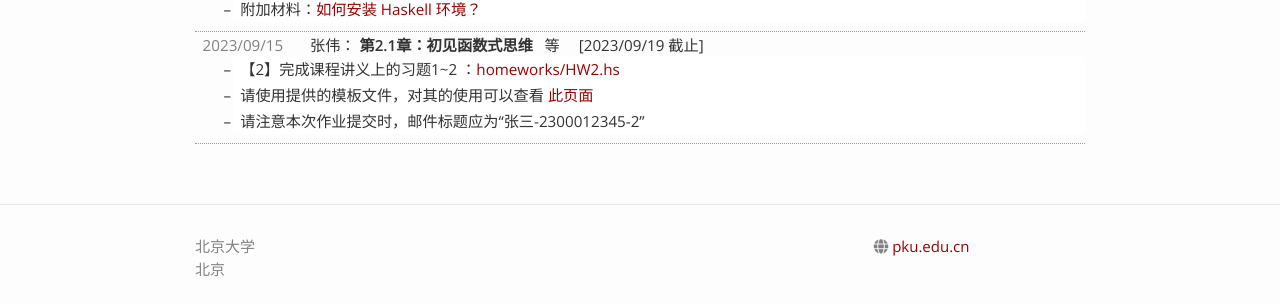
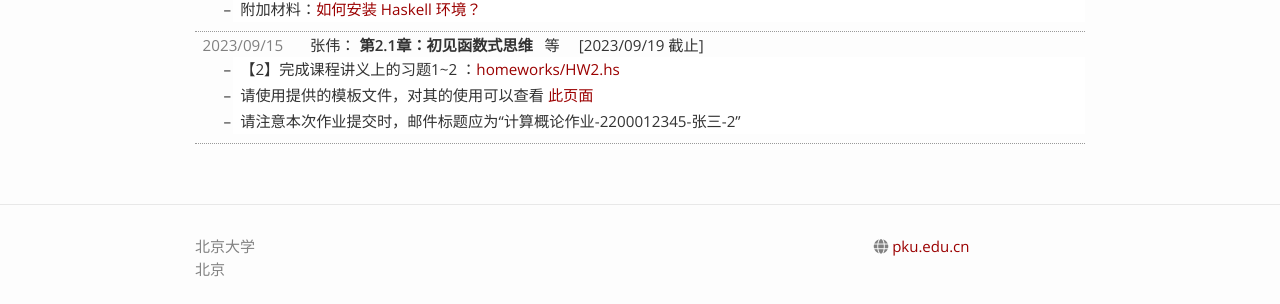
Before and after one commit to zhenjiang888/FP, a Jekyll site: the page built from 2023/assignments.md, in a window 1280 px wide. Shown: the part 465-769 px from the top of the page. Built offline with Jekyll 4.4.1, drawn with Linux system fonts in a browser that asks for light colours; nearby versions of some CDN libraries.

Commit message:
Fix email title

```diff
--- a/_data/_2023.yaml
+++ b/_data/_2023.yaml
@@ -31,7 +31,7 @@ lectures:
     - text: 请使用提供的模板文件，对其的使用可以查看
       linktitle: 此页面
       link: /FP/2023/homeworks/HW2_README
-    - text: 请注意本次作业提交时，邮件标题应为“张三-2300012345-2”
+    - text: 请注意本次作业提交时，邮件标题应为“计算概论作业-2200012345-张三-2”
     due: 2023/09/19
 
 updates: []
```
